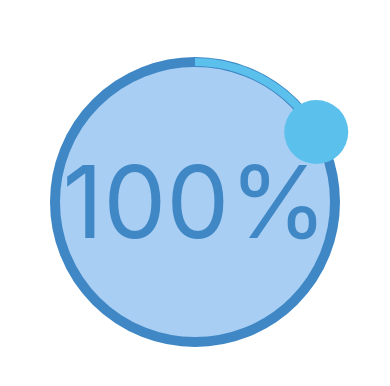
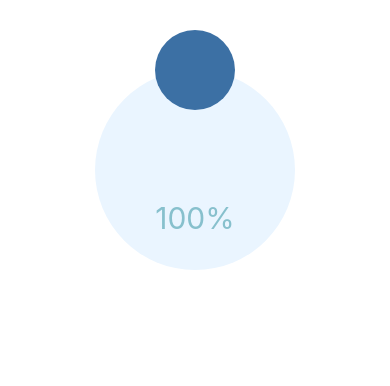
Before and after one commit to kasselTrankos/ats-components, a React Native app: screen / in a window 390 px wide. Shown: the top 386 px of the page. Built offline with nearby package versions, Linux system fonts and the light colour scheme.

Commit message:
made disable as option

```diff
--- a/App.js
+++ b/App.js
@@ -3,23 +3,55 @@ import { StyleSheet, View } from 'react-native';
 import WaterManager from './src/WaterManager';
 
 
-export default function App() {
+export default function App(props) {
+  const {
+    disabled = false,
+    dialWidth = 1,
+    dialRadius = 40,
+    dialColor = "#3c70a4",
+    dialTextSize = 19,
+    dialTextColor = '#fff',
+    fillColor = 'none',
+    fontSize = 30,
+    fontColor = '#87c0cd',
+    maxDial = 360,
+    minDial = 0,
+    meterColor = '#333',
+    onChange = (e)=> {},
+    onPress = () => {console.log('is presssed')},
+    radius = 100,
+    sizes = [1, 2, 3, 'Empty'],
+    strokeWidth = 0,
+    strokeColor = '#d9eeec',
+    value = 120,
+    volumen = 100,
+    waterColor= '#eaf5ff',
+  } = props;
+
   return (
     <View style={styles.container}>
       <WaterManager
-      dialWidth = {8}
-      dialColor="#5BC0EB"
-      dialRadius={32}
-      dialTextSize={22}
-      dialTextColor= "#fff"
-      maxDial={60}
-      radius={140}
-      strokeWidth={10}
-      strokeColor="#3F88C5"
-      fontColor="#3F88C5"
-      fontSize={100}
-      value={0}
-      waterColor= "#A9CEF4"/>
+      minDial={minDial}
+      onChange={onChange}
+      onPress={onPress}
+      sizes={sizes}
+      fillColor={fillColor}
+      volumen={volumen}
+      meterColor={meterColor}
+      disabled={disabled}
+      dialWidth = {dialWidth}
+      dialColor={dialColor}
+      dialRadius={dialRadius}
+      dialTextSize={dialTextSize}
+      dialTextColor= {dialTextColor}
+      maxDial={maxDial}
+      radius={radius}
+      strokeWidth={strokeWidth}
+      strokeColor={strokeColor}
+      fontColor={fontColor}
+      fontSize={fontSize}
+      value={value}
+      waterColor= {waterColor} />
     </View>
   );
 }
--- a/src/WaterManager.js
+++ b/src/WaterManager.js
@@ -7,6 +7,7 @@ import Slider from './Slider';
 
 const WaterManager  = props => {
   const {
+    disabled = false,
     dialWidth = 9,
     dialRadius = 20,
     dialColor = "#5BC0EB",
@@ -31,6 +32,7 @@ const WaterManager  = props => {
   const width = radius * 2;
   const height = radius * 2;
   return <TouchableHighlight
+    disabled={disabled}
     onPress={onPress}
     underlayColor="white"
     style={{
@@ -60,10 +62,10 @@ const WaterManager  = props => {
         <Text style={{
           position: 'absolute',
           fontSize,
-          lineHeight: radius * 2 + dialRadius * 2,
-          textAlignVertical: 'center',
+          height: radius * 2 + dialRadius * 2,
+          // textAlignVertical: 'bottom',
           width: '100%',
-          top: 0,
+          top: radius * 2 - fontSize + strokeWidth,
           textAlign: 'center',
           color: fontColor,
           }}>{`${volumen}%`}</Text>
```
